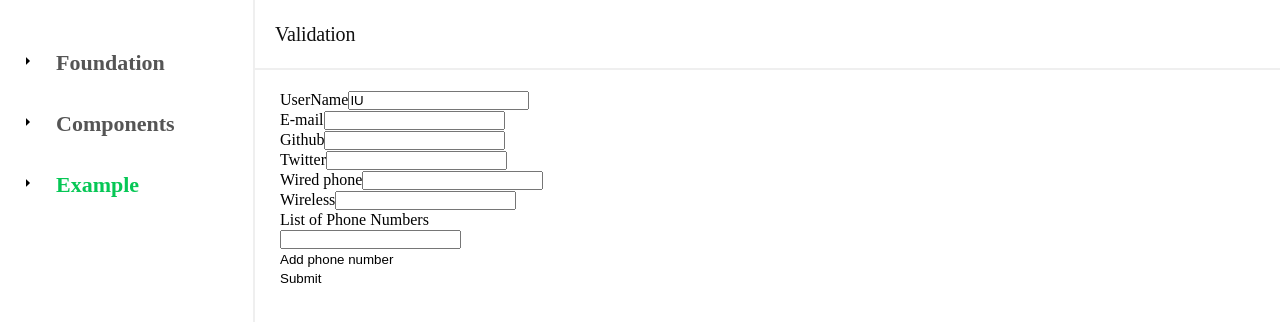
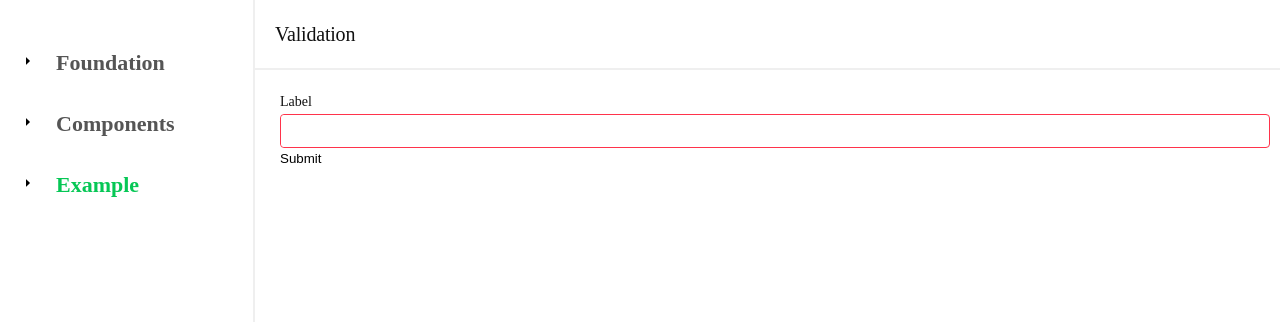
Before and after one commit to dongggggae/hyun-design-system, a Next.js app: page /validation in a window 1280 px wide. Shown: the top 322 px of the page. Built offline with nearby package versions, Linux system fonts and the light colour scheme.

Commit message:
[feature/DS-102]Forms - 기존 파일 수정 및 변경

```diff
--- a/app/(route)/validation/page.tsx
+++ b/app/(route)/validation/page.tsx
@@ -1,18 +1,17 @@
 'use client';
 import { DevTool } from '@hookform/devtools';
+import { yupResolver } from '@hookform/resolvers/yup';
 import { useForm, useFieldArray } from 'react-hook-form';
+
+import FormsFeedback from '@components/Forms/FormsFeedback';
+import FormsInput from '@components/Forms/FormsInput';
+import FormsLabel from '@components/Forms/FormsLabel';
+import Input from '@components/Forms/Input';
+
+import { schema } from '@utils/validate';
 
 type FormValues = {
   username: string;
-  email: string;
-  social: {
-    github: string;
-    twitter: string;
-  };
-  phoneNumbers: string[];
-  phNumbers: {
-    number: string;
-  }[];
 };
 
 export default function ValidationPage() {
@@ -20,78 +19,32 @@ export default function ValidationPage() {
     register,
     control,
     handleSubmit,
-    formState: { errors },
+    formState: { errors, touchedFields, isValid, isDirty, dirtyFields, isSubmitted },
   } = useForm<FormValues>({
     defaultValues: {
-      username: 'IU',
-      email: '',
-      social: {
-        github: '',
-        twitter: '',
-      },
-      phoneNumbers: ['', ''],
-      phNumbers: [{ number: '' }],
+      username: '',
     },
+    mode: 'onBlur',
+    resolver: yupResolver(schema) as any,
   });
 
   const onSubmit = (data: any) => {
     console.log(data);
   };
 
-  const { fields, append, remove } = useFieldArray({
-    name: 'phNumbers',
-    control: control,
-  });
-
   return (
     <div className="docs">
       <form onSubmit={handleSubmit(onSubmit)}>
-        <div>
-          <label htmlFor="userName">UserName</label>
-          <input type="text" id="username" {...register('username')} />
-        </div>
-        <div>
-          <label htmlFor="email">E-mail</label>
-          <input type="text" id="email" {...register('email')} />
-        </div>
-        <div>
-          <label htmlFor="github">Github</label>
-          <input type="text" id="github" {...register('social.github')} />
-        </div>
-        <div>
-          <label htmlFor="twitter">Twitter</label>
-          <input type="text" id="twitter" {...register('social.twitter')} />
-        </div>
-        <div>
-          <label htmlFor="wired">Wired phone</label>
-          <input type="text" id="wired" {...register('phoneNumbers.0')} />
-        </div>
-        <div>
-          <label htmlFor="wireless">Wireless</label>
-          <input type="text" id="wireless" {...register('phoneNumbers.1')} />
-        </div>
-        <div>
-          <label>List of Phone Numbers</label>
-          <div>
-            {fields.map((field, index) => {
-              return (
-                <div key={field.id}>
-                  <input type="text" {...register(`phNumbers.${index}.number`)} />
-                  {index > 0 && (
-                    <button type="button" onClick={() => remove(index)}>
-                      Remove
-                    </button>
-                  )}
-                </div>
-              );
-            })}
-            <button type="button" onClick={() => append({ number: '' })}>
-              Add phone number
-            </button>
-          </div>
-        </div>
-        <button>Submit</button>
+        <FormsInput
+          id="username"
+          label="Label"
+          feedback={errors.username?.message}
+          state="invalid"
+          {...register('username')}
+        />
+
         <DevTool control={control} />
+        <button type="submit">Submit</button>
       </form>
     </div>
   );
--- a/app/_components/hds/Forms/FormsFeedback.tsx
+++ b/app/_components/hds/Forms/FormsFeedback.tsx
@@ -6,16 +6,17 @@ import classNames from '@utils/classNames';
 
 interface FeedbackProps {
   state: 'valid' | 'invalid' | '';
+  children: React.ReactNode;
 }
 
-const FormsFeedback: React.FC<FeedbackProps> = ({ state = '' }) => {
+const FormsFeedback: React.FC<FeedbackProps> = ({ state = '', children }) => {
   const PREFIX = 'feedback';
 
   return (
     <div className={classNames(`${state}-${PREFIX}`)}>
       <p className="message text--xs">
         <Icon name="error-fill" size="sm" />
-        입력해주세요
+        {children}
       </p>
     </div>
   );
--- a/app/_components/hds/Forms/FormsInput.tsx
+++ b/app/_components/hds/Forms/FormsInput.tsx
@@ -1,40 +1,28 @@
-import React, { InputHTMLAttributes, forwardRef } from 'react';
+import React from 'react';
 
 import classNames from '@utils/classNames';
 
-interface InputProps extends InputHTMLAttributes<HTMLInputElement> {
+import FormsFeedback from './FormsFeedback';
+import FormsLabel from './FormsLabel';
+import Input from './Input';
+
+interface FormsInputProps {
   id: string;
-  type?: 'text' | 'password' | 'search';
+  label: string;
   state?: '' | 'valid' | 'invalid';
-  placeholder?: string;
-  disabled?: boolean;
-  className?: string | undefined;
+  feedback?: string;
+  feedbackValidation?: '' | 'valid' | 'invalid';
 }
-const FormsInput = forwardRef<HTMLInputElement, InputProps>(
-  ({ id, type = 'text', state = '', placeholder, disabled, className, ...props }, ref) => {
-    const PREFIX = 'form__control';
 
-    return (
-      <div
-        className={classNames(
-          'input-wrap',
-          state === 'valid' ? 'is-valid' : '',
-          state === 'invalid' ? 'is-invalid' : '',
-        )}
-      >
-        <input
-          id={id}
-          ref={ref}
-          type={type}
-          disabled={disabled}
-          placeholder={placeholder}
-          className={PREFIX}
-          {...props}
-        />
-      </div>
-    );
-  },
-);
+const FormsInput: React.FC<FormsInputProps> = ({ id, label, state = '', feedback, ...props }) => {
+  return (
+    <div className="forms-wrap">
+      {label && <FormsLabel htmlFor={id}>{label}</FormsLabel>}
+      <Input id={id} {...props} state={state} />
+      {feedback && <FormsFeedback state={state}>{feedback}</FormsFeedback>}
+    </div>
+  );
+};
 
 FormsInput.displayName = 'FormsInput';
 
--- /dev/null
+++ b/app/_components/hds/Forms/Input.tsx
@@ -0,0 +1,43 @@
+import React, { InputHTMLAttributes, forwardRef } from 'react';
+
+import classNames from '@utils/classNames';
+
+interface InputProps extends InputHTMLAttributes<HTMLInputElement> {
+  id: string;
+  type?: 'text' | 'password' | 'search';
+  state?: '' | 'valid' | 'invalid';
+  placeholder?: string;
+  disalbed?: boolean;
+  className?: string | undefined;
+}
+
+const Input = forwardRef<HTMLInputElement, InputProps>(
+  ({ id, type = 'text', state = '', placeholder, disabled, className, ...props }, ref) => {
+    const PREFIX = 'form__control';
+
+    return (
+      <div
+        className={classNames(
+          'input-wrap',
+          state === 'valid' ? 'is-valid' : '',
+          state === 'invalid' ? 'is-invalid' : '',
+          className,
+        )}
+      >
+        <input
+          id={id}
+          ref={ref}
+          type={type}
+          disabled={disabled}
+          placeholder={placeholder}
+          className={PREFIX}
+          {...props}
+        />
+      </div>
+    );
+  },
+);
+
+Input.displayName = 'Input';
+
+export default Input;
--- a/app/_components/hds/Forms/Temp.tsx
+++ b/app/_components/hds/Forms/Temp.tsx
@@ -3,7 +3,7 @@ import React, { useState, useRef, forwardRef } from 'react';
 import classNames from '@utils/classNames';
 
 import FormsAddon from './FormsAddon';
-import useInput from './FormsContext';
+// import useInput from './FormsContext';
 
 interface InputProps {
   id: string;
--- a/app/_styles/_forms.scss
+++ b/app/_styles/_forms.scss
@@ -143,7 +143,7 @@
   }
 }
 
-.invalid-feddback {
+.invalid-feedback {
   .message {
     color: $red600;
   }
--- a/app/_styles/_variables.scss
+++ b/app/_styles/_variables.scss
@@ -346,7 +346,7 @@ $form-label-margin-x: 4px;
 $form-label-margin-y: 2px;
 $form-label-font-size: 14px;
 $form-label-font-line-height: 24px;
-$form-label-color: $gray700;
+$form-label-color: $gray900;
 
 $input-height: 32px;
 $input-padding-x: 12px;
--- a/app/_utils/validate/modules/schema.js
+++ b/app/_utils/validate/modules/schema.js
@@ -1,13 +1,17 @@
 import * as yup from 'yup';
 
-import { regExp } from '..';
+import { messages } from './messages';
+import { regExp } from './regexp';
 
 export const schema = yup.object({
   username: yup
     .string()
     .matches(regExp.name, '이름은 한글 또는 영문만 입력 가능합니다.')
     .required('이름을 입력해주세요'),
-  id: yup.string().matches(regExp.id, '아이디는 영문, 숫자, 언더스코어(-), 하이픈(-)만 사용할 수 있습니다.'),
+  id: yup
+    .string()
+    .matches(regExp.id, '아이디는 영문, 숫자, 언더스코어(_), 하이픈(-)만 사용할 수 있습니다.')
+    .required('아이디를 입력해주세요'),
   email: yup.string().matches(regExp.email, '유효한 이메일 주소를 입력해주세요.').required('이메일을 입력해주세요.'),
   password: yup.string().matches(regExp.password, messages.password).required('비밀번호를 입력해주세요.'),
   phone: yup
```
